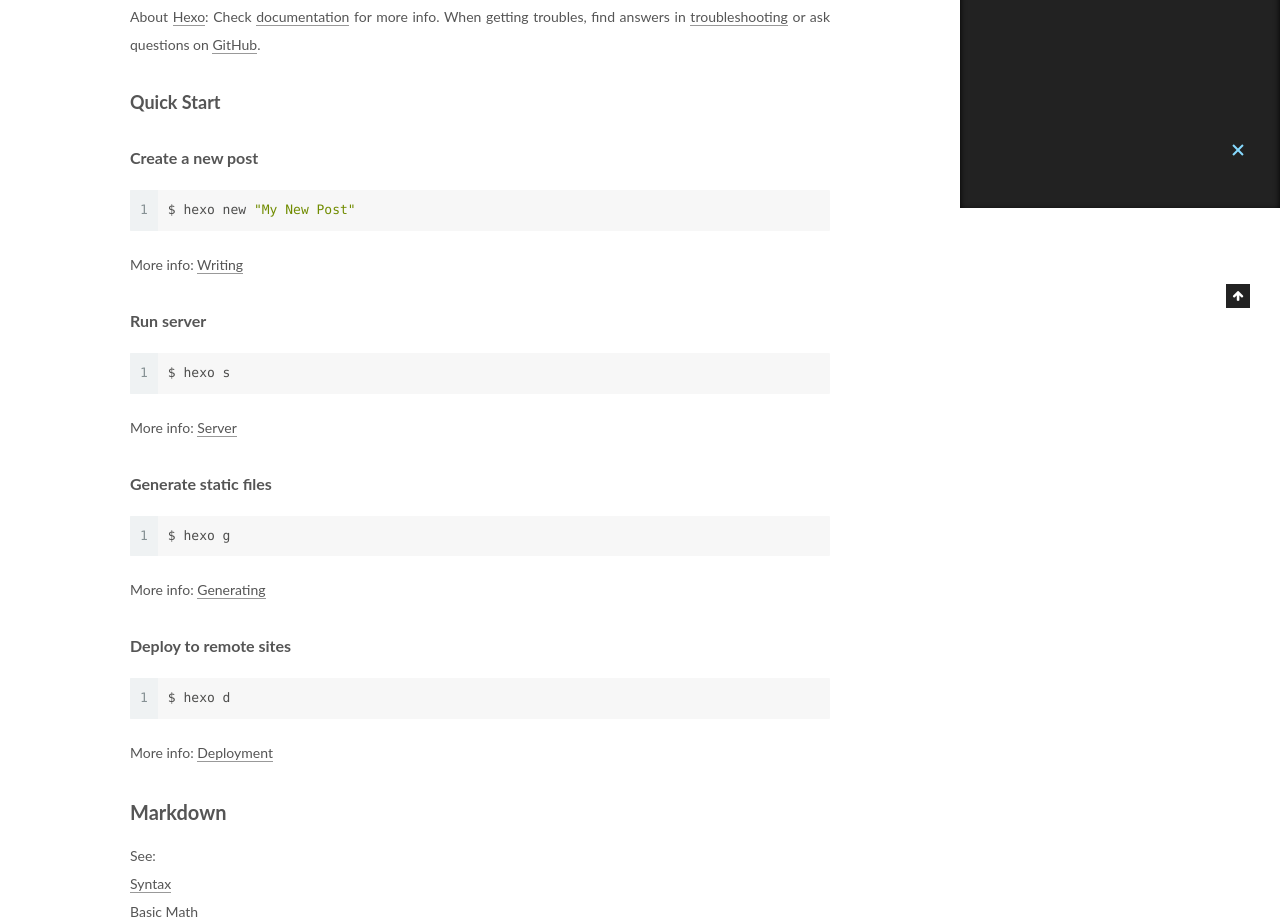
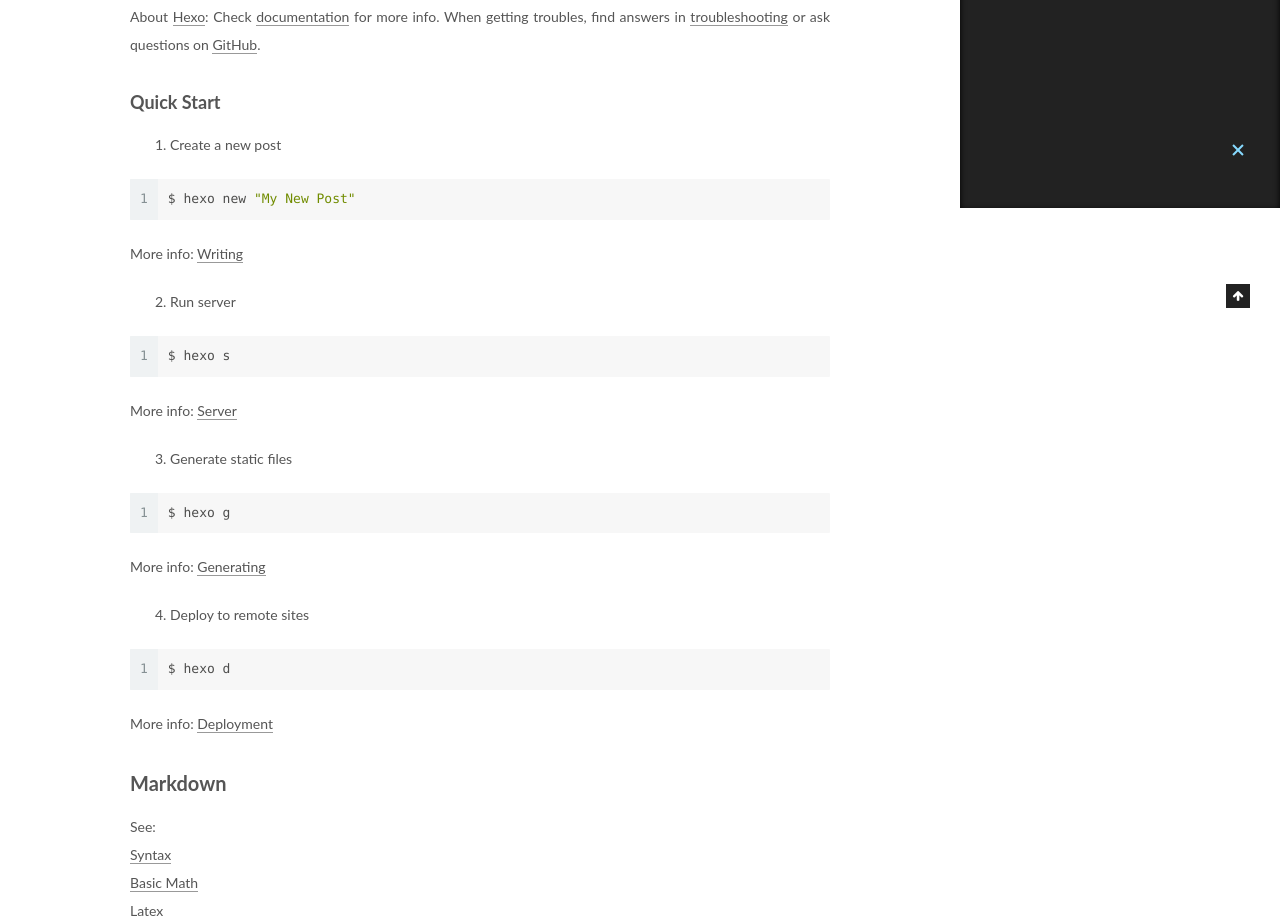
Before and after one commit to xiaxii/xiaxii.github.io, a plain HTML site: page 2019/04/26/hello-world/index.html in a window 1280 px wide. Shown: the part 592-1511 px from the top of the page. Drawn offline with Linux system fonts and the light colour scheme.

Commit message:
Site updated: 2019-04-30 21:37:57

```diff
--- a/2019/04/26/hello-world/index.html
+++ b/2019/04/26/hello-world/index.html
@@ -86,7 +86,7 @@
 <meta property="og:site_name" content="Xi XIA&#39;s Blog">
 <meta property="og:description" content="This is a previous auto-generated hexo user manual. And I keep adding some new issues.">
 <meta property="og:locale" content="en">
-<meta property="og:updated_time" content="2019-04-30T13:31:24.852Z">
+<meta property="og:updated_time" content="2019-04-30T13:35:21.670Z">
 <meta name="twitter:card" content="summary">
 <meta name="twitter:title" content="Hello World">
 <meta name="twitter:description" content="This is a previous auto-generated hexo user manual. And I keep adding some new issues.">
@@ -312,13 +312,25 @@
         <p>This is a previous auto-generated hexo user manual. And I keep adding some new issues.</p>
 <a id="more"></a>
 <h2 id="Hexo"><a href="#Hexo" class="headerlink" title="Hexo"></a>Hexo</h2><p>About <a href="https://hexo.io/" target="_blank" rel="noopener">Hexo</a>: Check <a href="https://hexo.io/docs/" target="_blank" rel="noopener">documentation</a> for more info. When getting troubles, find answers in <a href="https://hexo.io/docs/troubleshooting.html" target="_blank" rel="noopener">troubleshooting</a> or ask questions on <a href="https://github.com/hexojs/hexo/issues" target="_blank" rel="noopener">GitHub</a>.</p>
-<h3 id="Quick-Start"><a href="#Quick-Start" class="headerlink" title="Quick Start"></a>Quick Start</h3><h4 id="Create-a-new-post"><a href="#Create-a-new-post" class="headerlink" title="Create a new post"></a>Create a new post</h4><figure class="highlight bash"><table><tr><td class="gutter"><pre><span class="line">1</span><br></pre></td><td class="code"><pre><span class="line">$ hexo new <span class="string">"My New Post"</span></span><br></pre></td></tr></table></figure>
+<h3 id="Quick-Start"><a href="#Quick-Start" class="headerlink" title="Quick Start"></a>Quick Start</h3><ol>
+<li>Create a new post</li>
+</ol>
+<figure class="highlight bash"><table><tr><td class="gutter"><pre><span class="line">1</span><br></pre></td><td class="code"><pre><span class="line">$ hexo new <span class="string">"My New Post"</span></span><br></pre></td></tr></table></figure>
 <p>More info: <a href="https://hexo.io/docs/writing.html" target="_blank" rel="noopener">Writing</a></p>
-<h4 id="Run-server"><a href="#Run-server" class="headerlink" title="Run server"></a>Run server</h4><figure class="highlight bash"><table><tr><td class="gutter"><pre><span class="line">1</span><br></pre></td><td class="code"><pre><span class="line">$ hexo s</span><br></pre></td></tr></table></figure>
+<ol start="2">
+<li>Run server</li>
+</ol>
+<figure class="highlight bash"><table><tr><td class="gutter"><pre><span class="line">1</span><br></pre></td><td class="code"><pre><span class="line">$ hexo s</span><br></pre></td></tr></table></figure>
 <p>More info: <a href="https://hexo.io/docs/server.html" target="_blank" rel="noopener">Server</a></p>
-<h4 id="Generate-static-files"><a href="#Generate-static-files" class="headerlink" title="Generate static files"></a>Generate static files</h4><figure class="highlight bash"><table><tr><td class="gutter"><pre><span class="line">1</span><br></pre></td><td class="code"><pre><span class="line">$ hexo g</span><br></pre></td></tr></table></figure>
+<ol start="3">
+<li>Generate static files</li>
+</ol>
+<figure class="highlight bash"><table><tr><td class="gutter"><pre><span class="line">1</span><br></pre></td><td class="code"><pre><span class="line">$ hexo g</span><br></pre></td></tr></table></figure>
 <p>More info: <a href="https://hexo.io/docs/generating.html" target="_blank" rel="noopener">Generating</a></p>
-<h4 id="Deploy-to-remote-sites"><a href="#Deploy-to-remote-sites" class="headerlink" title="Deploy to remote sites"></a>Deploy to remote sites</h4><figure class="highlight bash"><table><tr><td class="gutter"><pre><span class="line">1</span><br></pre></td><td class="code"><pre><span class="line">$ hexo d</span><br></pre></td></tr></table></figure>
+<ol start="4">
+<li>Deploy to remote sites</li>
+</ol>
+<figure class="highlight bash"><table><tr><td class="gutter"><pre><span class="line">1</span><br></pre></td><td class="code"><pre><span class="line">$ hexo d</span><br></pre></td></tr></table></figure>
 <p>More info: <a href="https://hexo.io/docs/deployment.html" target="_blank" rel="noopener">Deployment</a></p>
 <h2 id="Markdown"><a href="#Markdown" class="headerlink" title="Markdown"></a>Markdown</h2><p>See:<br><a href="https://www.jianshu.com/p/191d1e21f7ed" target="_blank" rel="noopener">Syntax</a> <br><a href="https://www.jianshu.com/p/e74eb43960a1" target="_blank" rel="noopener">Basic Math</a><br><a href="https://blog.csdn.net/jyfu2_12/article/details/79207643" target="_blank" rel="noopener">Latex</a><br> <a href="https://www.jianshu.com/p/a0aa94ef8ab2" target="_blank" rel="noopener">MathJax</a> <br></p>
 <h2 id="Embed-Vedio"><a href="#Embed-Vedio" class="headerlink" title="Embed Vedio"></a>Embed Vedio</h2><p>To embed a YouTube video:</p>
@@ -494,7 +506,7 @@
 
 
 
-              <div class="post-toc-content"><ol class="nav"><li class="nav-item nav-level-2"><a class="nav-link" href="#Hexo"><span class="nav-number">1.</span> <span class="nav-text">Hexo</span></a><ol class="nav-child"><li class="nav-item nav-level-3"><a class="nav-link" href="#Quick-Start"><span class="nav-number">1.1.</span> <span class="nav-text">Quick Start</span></a><ol class="nav-child"><li class="nav-item nav-level-4"><a class="nav-link" href="#Create-a-new-post"><span class="nav-number">1.1.1.</span> <span class="nav-text">Create a new post</span></a></li><li class="nav-item nav-level-4"><a class="nav-link" href="#Run-server"><span class="nav-number">1.1.2.</span> <span class="nav-text">Run server</span></a></li><li class="nav-item nav-level-4"><a class="nav-link" href="#Generate-static-files"><span class="nav-number">1.1.3.</span> <span class="nav-text">Generate static files</span></a></li><li class="nav-item nav-level-4"><a class="nav-link" href="#Deploy-to-remote-sites"><span class="nav-number">1.1.4.</span> <span class="nav-text">Deploy to remote sites</span></a></li></ol></li></ol></li><li class="nav-item nav-level-2"><a class="nav-link" href="#Markdown"><span class="nav-number">2.</span> <span class="nav-text">Markdown</span></a></li><li class="nav-item nav-level-2"><a class="nav-link" href="#Embed-Vedio"><span class="nav-number">3.</span> <span class="nav-text">Embed Vedio</span></a></li></ol></div>
+              <div class="post-toc-content"><ol class="nav"><li class="nav-item nav-level-2"><a class="nav-link" href="#Hexo"><span class="nav-number">1.</span> <span class="nav-text">Hexo</span></a><ol class="nav-child"><li class="nav-item nav-level-3"><a class="nav-link" href="#Quick-Start"><span class="nav-number">1.1.</span> <span class="nav-text">Quick Start</span></a></li></ol></li><li class="nav-item nav-level-2"><a class="nav-link" href="#Markdown"><span class="nav-number">2.</span> <span class="nav-text">Markdown</span></a></li><li class="nav-item nav-level-2"><a class="nav-link" href="#Embed-Vedio"><span class="nav-number">3.</span> <span class="nav-text">Embed Vedio</span></a></li></ol></div>
 
 
           </div>
--- a/css/main.css
+++ b/css/main.css
@@ -1822,7 +1822,7 @@ pre .javascript .function {
   width: 4px;
   height: 4px;
   border-radius: 50%;
-  background: #8c6260;
+  background: #7ffff2;
 }
 .links-of-blogroll {
   font-size: 13px;
```
